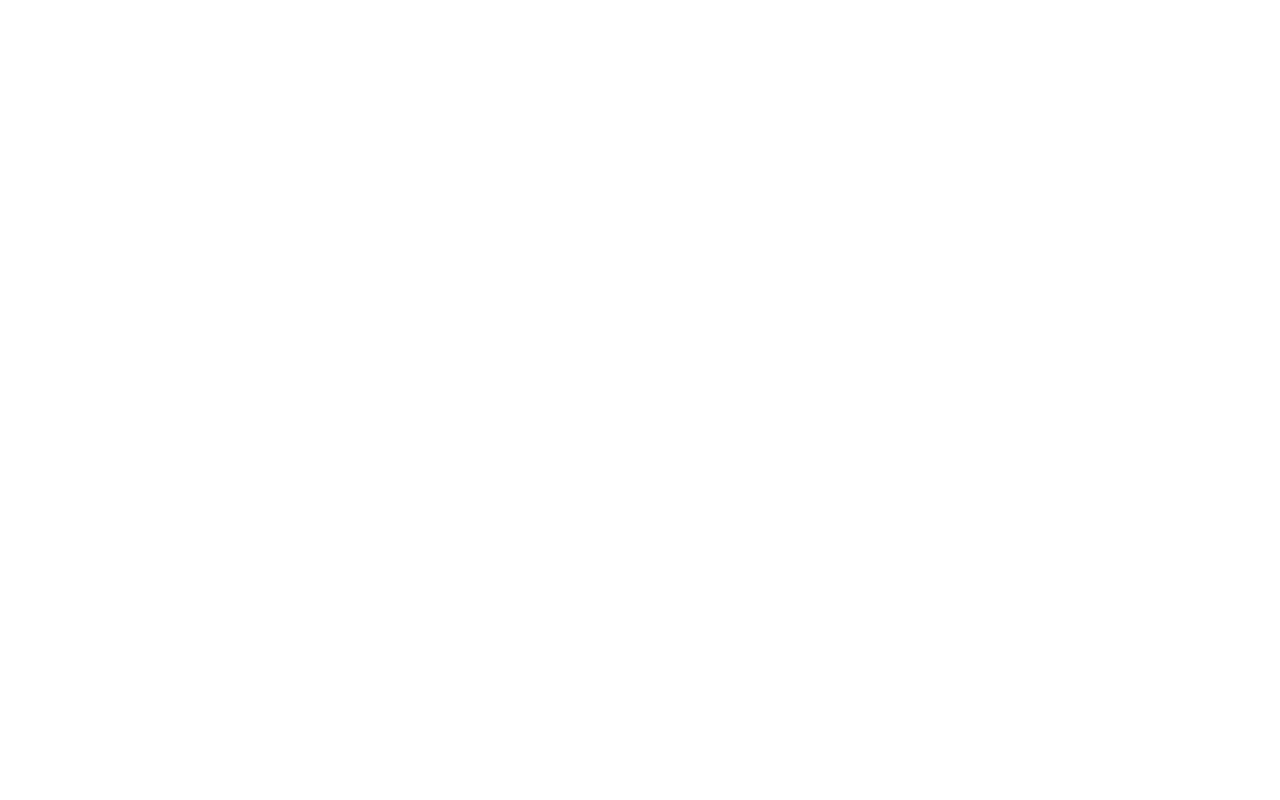
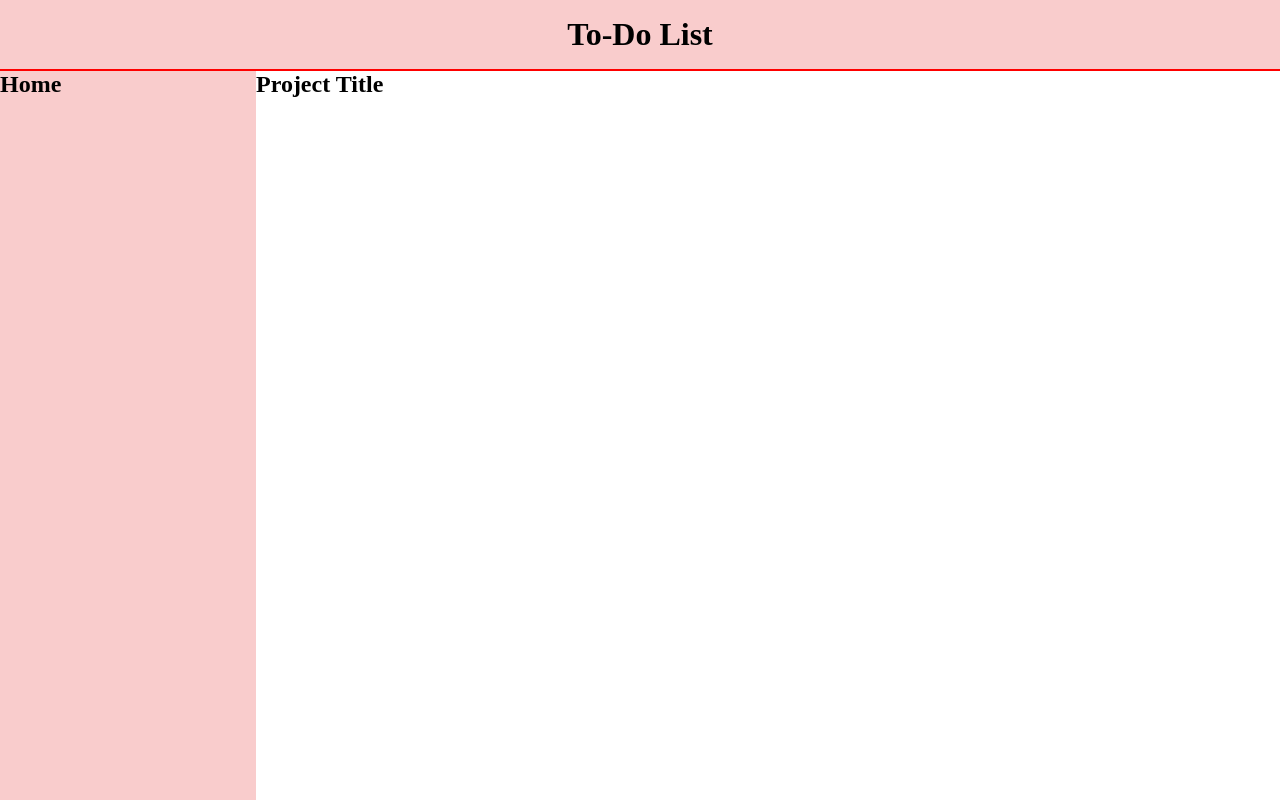
Before and after one commit to tenbucker4/to-do-list, a website built with webpack: page dist/index.html in a window 1280 px wide. Built offline with Linux system fonts and the light colour scheme.

Commit message:
Initial layout

```diff
--- a/package.json
+++ b/package.json
@@ -17,6 +17,8 @@
   },
   "homepage": "https://github.com/tenbucker4/to-do-list#readme",
   "devDependencies": {
+    "css-loader": "^6.7.1",
+    "style-loader": "^3.3.1",
     "webpack": "^5.72.1",
     "webpack-cli": "^4.9.2"
   }
--- a/src/index.js
+++ b/src/index.js
@@ -1 +1 @@
-console.log("working?");
+import "./style.css";
--- /dev/null
+++ b/src/style.css
@@ -0,0 +1,38 @@
+*, *::before, *::after {
+    margin: 0;
+    padding: 0;
+    box-sizing: border-box;
+}
+
+body {
+    min-height: 100vh;
+    width: 100vw;
+    display: grid;
+    grid-template-columns: 1fr 4fr;
+    grid-template-rows: auto 4fr;
+}
+
+header {
+    background-color: rgb(249, 204, 204);
+    color: black;
+    grid-column: 1 / 3;
+    display: flex;
+    justify-content: center;
+    align-items: center;
+    border-bottom: 2px solid red;
+}
+
+header h1 {
+    padding: 16px 0px;
+}
+
+#nav {
+    color: black;
+    background-color: rgb(249, 204, 204);
+}
+
+main {
+    color: black;
+    background-color: white;
+    grid-column: 2 / 3;
+}
```
Also changed, not shown: dist/index.html, dist/main.js, 1 other file.
